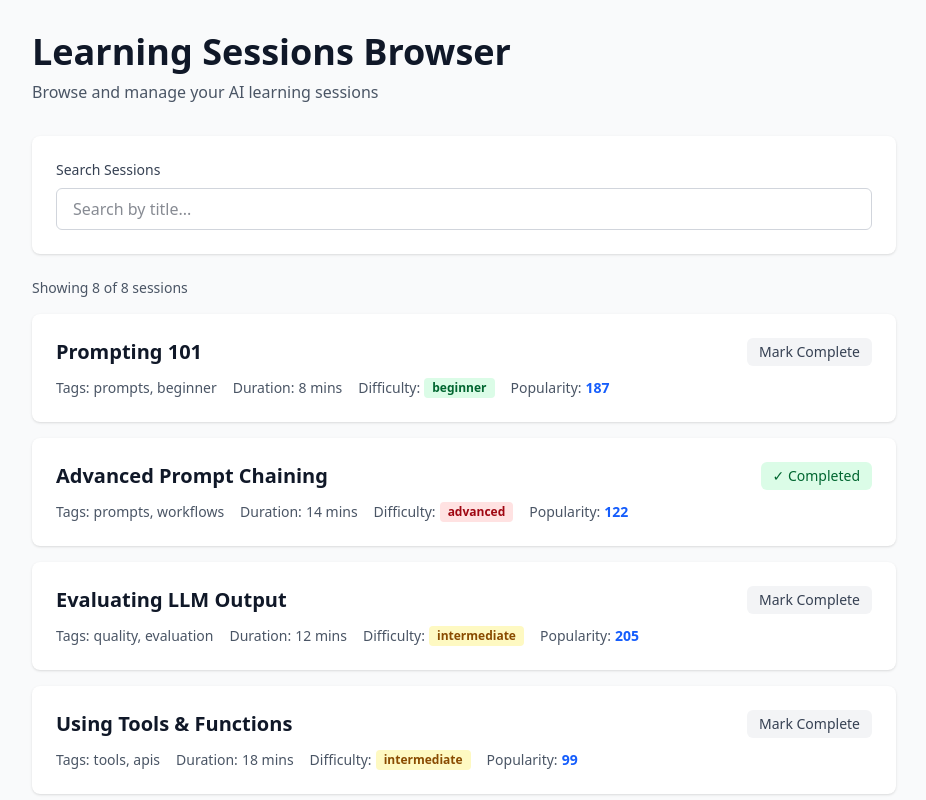
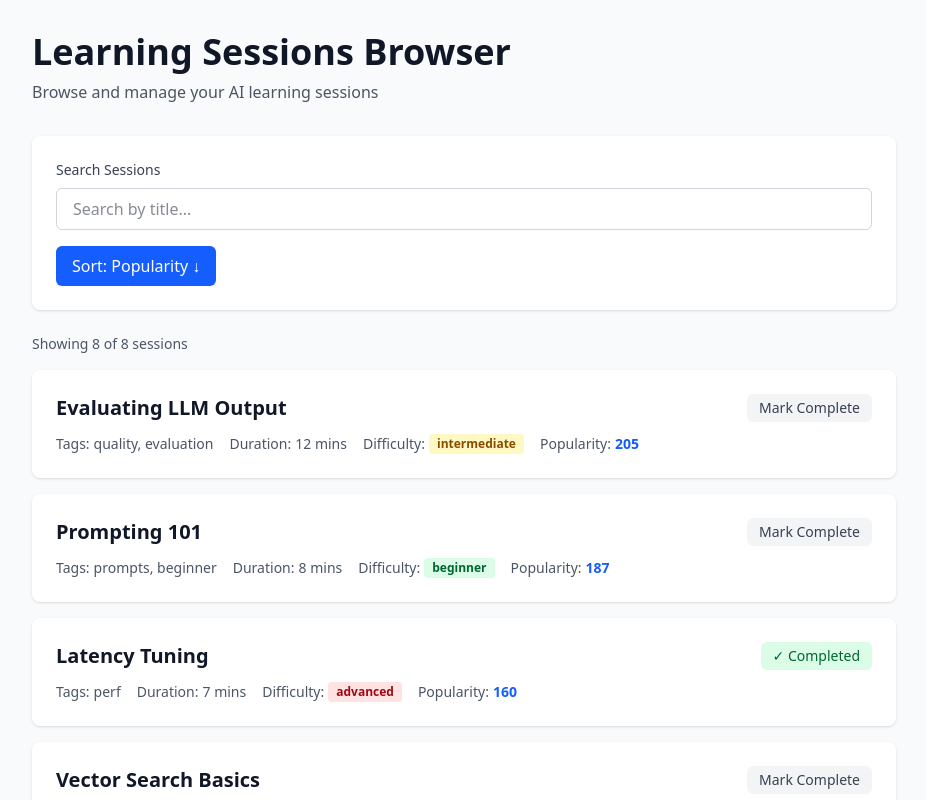
Before and after one commit to moloke/learning-sessions-browser, a React (Vite) app: page / in a window 1280 px wide. Shown: the top 800 px of the page, without its empty margins (176-1102 px from the left). Built offline with nearby package versions, Linux system fonts and the light colour scheme.

Commit message:
feat: implement popularity sort toggle

```diff
--- a/src/App.jsx
+++ b/src/App.jsx
@@ -10,6 +10,7 @@ function App() {
   // UI state
   const [searchTerm, setSearchTerm] = useState('')
   const [debouncedSearch, setDebouncedSearch] = useState('')
+  const [sortOrder, setSortOrder] = useState('desc')
 
   // Fetch sessions on mount
   useEffect(() => {
@@ -41,6 +42,11 @@ function App() {
     })
   }
 
+  const toggleSortOrder = () => {
+    setSortOrder(prev => prev === 'desc' ? 'asc' : 'desc')
+  }
+
+
   useEffect(() => {
     const timer = setTimeout(() => {
       setDebouncedSearch(searchTerm)
@@ -52,6 +58,16 @@ function App() {
   const filtered = sessions.filter(s =>
     s.title.toLowerCase().includes(debouncedSearch.toLowerCase())
   )
+  const sorted = [...filtered].sort((a, b) => {
+    const diff = sortOrder === 'desc'
+      ? b.popularity - a.popularity
+      : a.popularity - b.popularity
+
+    if (diff === 0) {
+      return a.title.localeCompare(b.title)
+    }
+    return diff
+  })
 
 
   return (
@@ -67,8 +83,11 @@ function App() {
           </p>
         </header>
 
+        {/* Controls */}
+        <div className="bg-white rounded-lg shadow-sm p-6 mb-6">
+          <div className="space-y-4">
             {/* Search Input */}
-        <div className="bg-white rounded-lg shadow-sm p-6 mb-6">
+            <div>
               <label htmlFor="search" className="block text-sm font-medium text-gray-700 mb-2">
                 Search Sessions
               </label>
@@ -80,6 +99,19 @@ function App() {
                 placeholder="Search by title..."
                 className="w-full px-4 py-2 border border-gray-300 rounded-md focus:ring-2 focus:ring-blue-500 focus:border-blue-500 text-gray-900"
               />
+            </div>
+
+            {/* Controls Row */}
+            <div className="flex flex-wrap gap-3">
+              {/* Sort Toggle */}
+              <button
+                onClick={toggleSortOrder}
+                className="px-4 py-2 bg-blue-600 text-white rounded-md hover:bg-blue-700 focus:ring-2 focus:ring-blue-500 focus:ring-offset-2 font-medium"
+              >
+                Sort: Popularity {sortOrder === 'desc' ? '↓' : '↑'}
+              </button>
+            </div>
+          </div>
         </div>
 
         {/* Loading State */}
@@ -108,11 +140,11 @@ function App() {
         {!loading && !error && (
           <>
             <div className="mb-4 text-sm text-gray-600">
-              Showing {filtered.length} of {sessions.length} sessions
+              Showing {sorted.length} of {sessions.length} sessions
             </div>
 
             <ul className="space-y-4" role="list">
-              {filtered.map(session => (
+              {sorted.map(session => (
                 <li
                   key={session.id}
                   className="bg-white rounded-lg shadow-sm p-6 hover:shadow-md transition-shadow"
```
Lines whose indentation alone changed are shown as unchanged.
